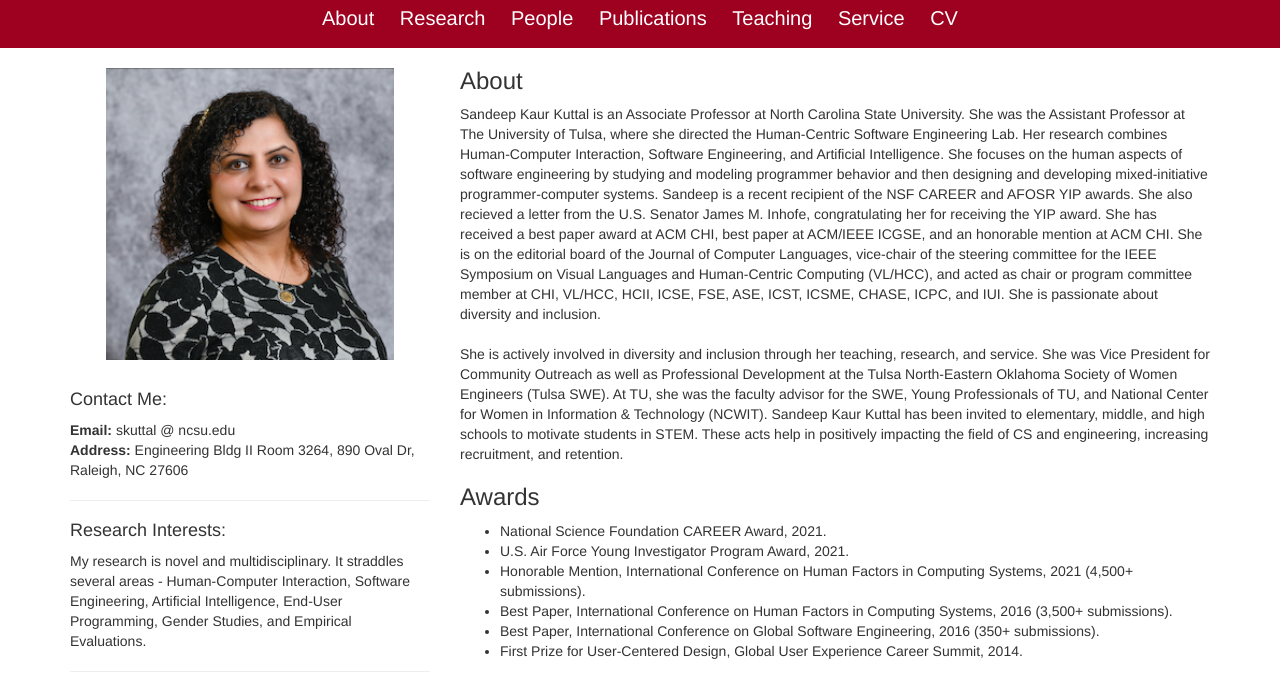
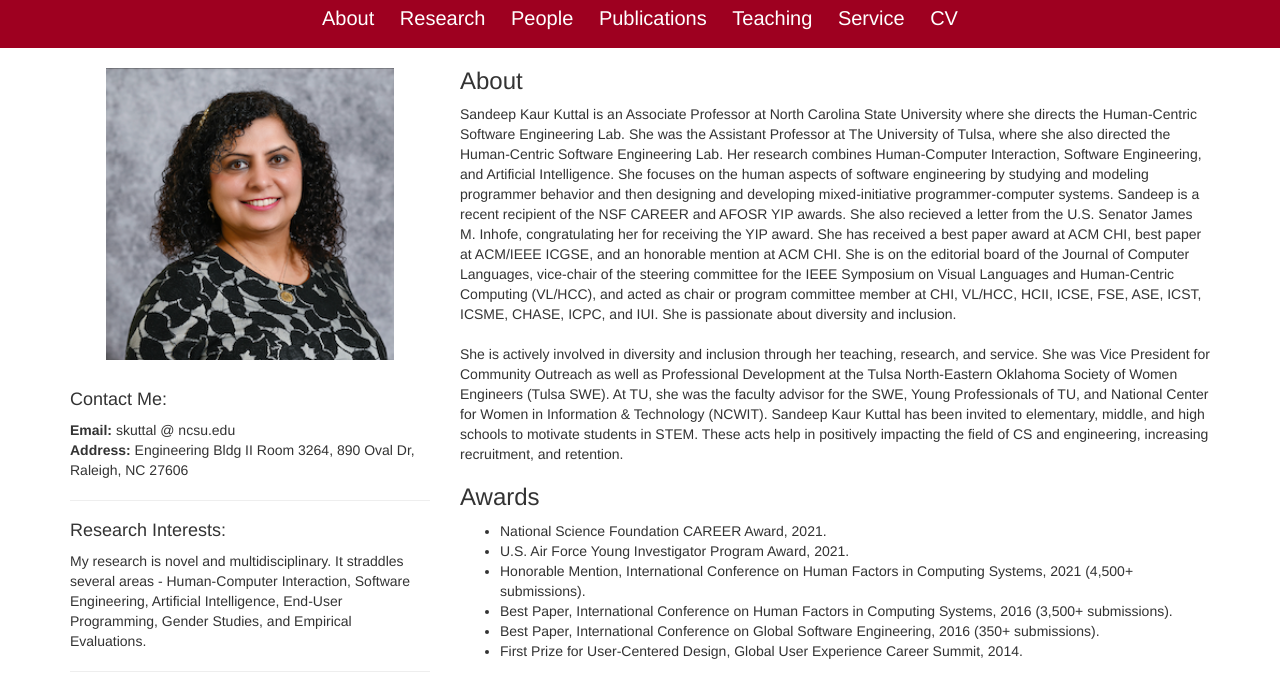
Before and after one commit to hannahe05/Kuttal-Portfolio, a plain HTML site: page index.html in a window 1280 px wide. Shown: the part 80-758 px from the top of the page. Drawn offline with nearby package versions, Linux system fonts and the light colour scheme.

Commit message:
added information to about section

```diff
--- a/index.html
+++ b/index.html
@@ -52,8 +52,9 @@
     <div class="col-sm-8">
         <h3>About</h3>
         <p>
-            Sandeep Kaur Kuttal is an Associate Professor at North Carolina State University.
-            She was the Assistant Professor at The University of Tulsa, where she directed the Human-Centric Software
+            Sandeep Kaur Kuttal is an Associate Professor at North Carolina State University where she directs the Human-Centric Software
+            Engineering Lab.
+            She was the Assistant Professor at The University of Tulsa, where she also directed the Human-Centric Software
             Engineering Lab. Her research combines Human-Computer Interaction, Software Engineering, and Artificial Intelligence. She
             focuses on the human aspects of software engineering by studying and modeling programmer behavior and then designing and developing
             mixed-initiative programmer-computer systems. Sandeep is a recent recipient of the NSF CAREER and AFOSR YIP awards.
```
